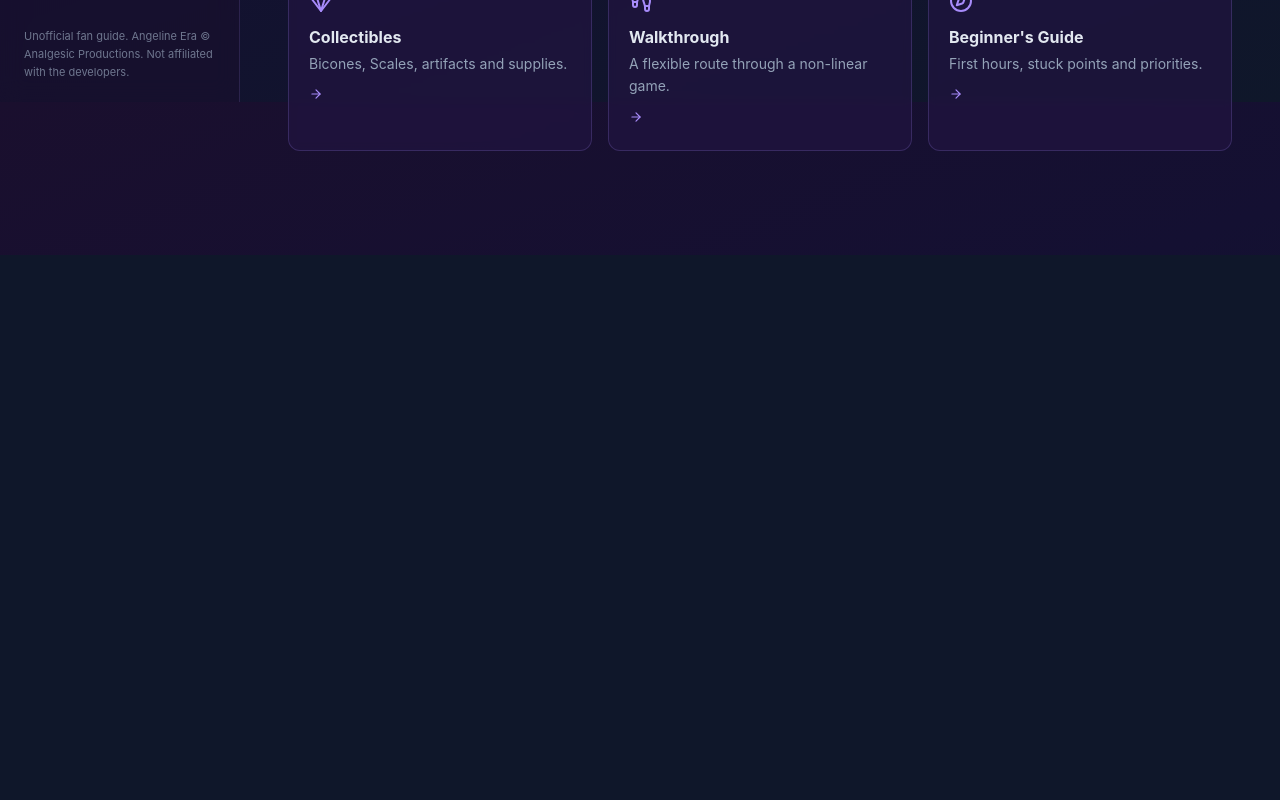
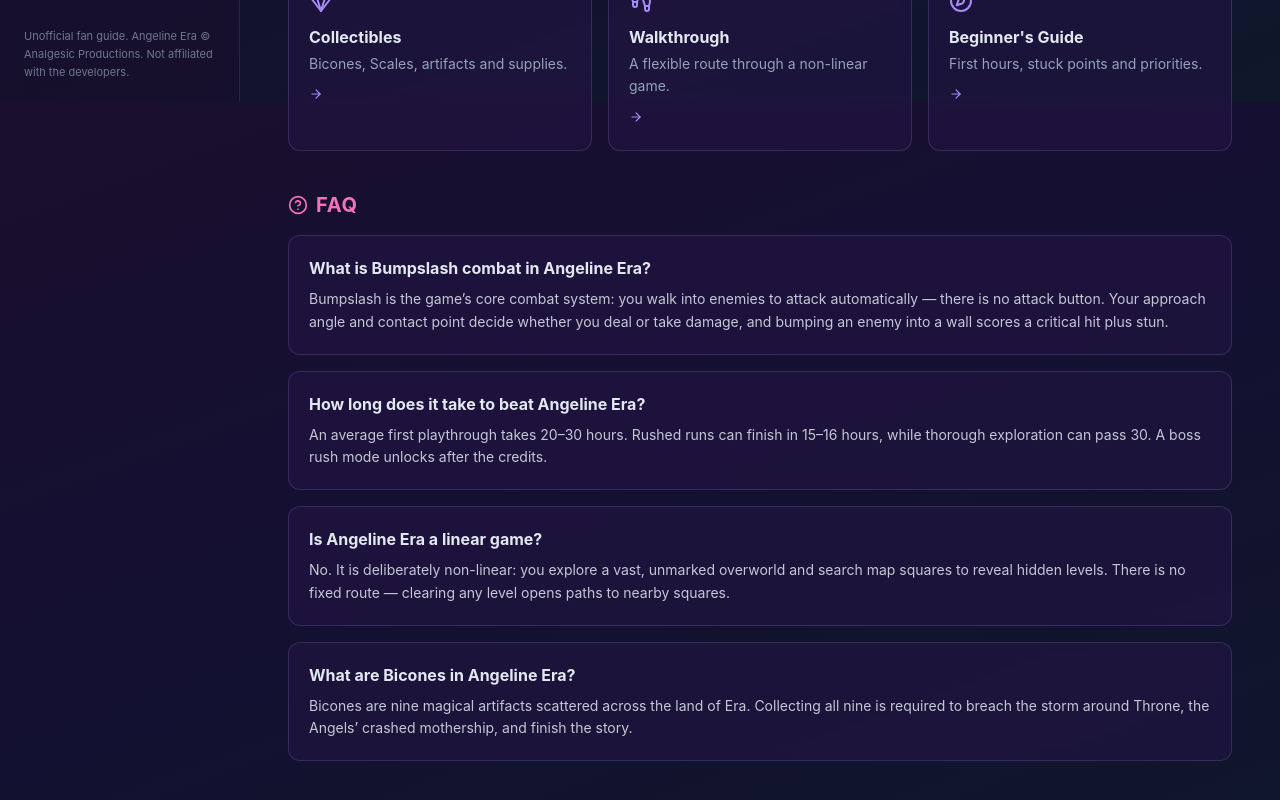
Before and after one commit to fromradio/angeline-era-guide, a React (Vite) app: page / in a window 1280 px wide. Shown: the part 698-1498 px from the top of the page. Before the commit the page ends 953 px from the top, so only its background shows below. Built offline with nearby package versions, Linux system fonts and the light colour scheme.

Commit message:
SEO: FAQPage/WebSite JSON-LD, long-tail question FAQ sections on Home/Bosses/Collectibles/Guide

```diff
--- /dev/null
+++ b/src/components/FaqSection.tsx
@@ -0,0 +1,47 @@
+import { HelpCircle } from 'lucide-react'
+import { useLanguage } from '@/i18n/LanguageContext'
+import type { Faq } from '@/data/gameData'
+import JsonLd from './JsonLd'
+
+/**
+ * Renders an FAQ section with question-style H3 headings (long-tail SEO)
+ * plus matching FAQPage structured data.
+ */
+export default function FaqSection({ faqs }: { faqs: Faq[] }) {
+  const { t, lang } = useLanguage()
+
+  const faqJsonLd = {
+    '@context': 'https://schema.org',
+    '@type': 'FAQPage',
+    mainEntity: faqs.map((f) => ({
+      '@type': 'Question',
+      name: lang === 'zh' ? f.q.zh : f.q.en,
+      acceptedAnswer: {
+        '@type': 'Answer',
+        text: lang === 'zh' ? f.a.zh : f.a.en,
+      },
+    })),
+  }
+
+  return (
+    <section className="mt-10">
+      <JsonLd data={faqJsonLd} />
+      <h2 className="flex items-center gap-2 font-heading text-xl font-bold tracking-dream text-dream-pink">
+        <HelpCircle className="h-5 w-5" aria-hidden />
+        {t.common.faq}
+      </h2>
+      <div className="mt-4 space-y-4">
+        {faqs.map((faq, i) => (
+          <article key={i} className="glow-card scanline p-5">
+            <h3 className="font-heading text-base font-bold text-dream-text">
+              {lang === 'zh' ? faq.q.zh : faq.q.en}
+            </h3>
+            <p className="mt-2 text-sm leading-relaxed text-dream-text/85">
+              {lang === 'zh' ? faq.a.zh : faq.a.en}
+            </p>
+          </article>
+        ))}
+      </div>
+    </section>
+  )
+}
--- /dev/null
+++ b/src/components/JsonLd.tsx
@@ -0,0 +1,9 @@
+/** Injects a JSON-LD structured-data script tag (Google reads JS-rendered JSON-LD). */
+export default function JsonLd({ data }: { data: object }) {
+  return (
+    <script
+      type="application/ld+json"
+      dangerouslySetInnerHTML={{ __html: JSON.stringify(data) }}
+    />
+  )
+}
--- a/src/data/gameData.ts
+++ b/src/data/gameData.ts
@@ -756,3 +756,106 @@ export const abilityPriority: GuideTip[] = [
     },
   },
 ]
+
+
+/* ------------------------------------------------------------------ */
+/* FAQ data — question-style long-tail entries, mirrored in JSON-LD   */
+/* ------------------------------------------------------------------ */
+
+export interface Faq {
+  q: Bilingual
+  a: Bilingual
+}
+
+export const homeFaqs: Faq[] = [
+  {
+    q: { en: 'What is Bumpslash combat in Angeline Era?', zh: '《Angeline Era》的碰撞斩是什么？' },
+    a: {
+      en: 'Bumpslash is the game’s core combat system: you walk into enemies to attack automatically — there is no attack button. Your approach angle and contact point decide whether you deal or take damage, and bumping an enemy into a wall scores a critical hit plus stun.',
+      zh: '碰撞斩是游戏的核心战斗系统：走向敌人即可自动攻击——没有攻击键。你的接近角度与接触点决定了是你伤敌还是敌伤你；把敌人撞向墙壁还能造成暴击并眩晕。',
+    },
+  },
+  {
+    q: { en: 'How long does it take to beat Angeline Era?', zh: '《Angeline Era》通关要多久？' },
+    a: {
+      en: 'An average first playthrough takes 20–30 hours. Rushed runs can finish in 15–16 hours, while thorough exploration can pass 30. A boss rush mode unlocks after the credits.',
+      zh: '首次通关平均 20–30 小时。速通约 15–16 小时，充分探索可超过 30 小时。通关后还会解锁 Boss 连战模式。',
+    },
+  },
+  {
+    q: { en: 'Is Angeline Era a linear game?', zh: '《Angeline Era》是线性游戏吗？' },
+    a: {
+      en: 'No. It is deliberately non-linear: you explore a vast, unmarked overworld and search map squares to reveal hidden levels. There is no fixed route — clearing any level opens paths to nearby squares.',
+      zh: '不是。本作刻意采用非线性设计：你在一张广袤无标记的大世界地图上搜索格子来发现隐藏关卡。没有固定路线——通关任意关卡都会打通邻近格子的道路。',
+    },
+  },
+  {
+    q: { en: 'What are Bicones in Angeline Era?', zh: '《Angeline Era》里的双锥是什么？' },
+    a: {
+      en: 'Bicones are nine magical artifacts scattered across the land of Era. Collecting all nine is required to breach the storm around Throne, the Angels’ crashed mothership, and finish the story.',
+      zh: '双锥是散布在纪元国各地的九枚魔法秘宝。集齐九枚才能突破天使坠毁母舰王座号周围的风暴，走完整个故事。',
+    },
+  },
+]
+
+export const bossFaqs: Faq[] = [
+  {
+    q: { en: 'How do I beat the Gun-wielding Fae boss?', zh: '持枪妖精 Boss 怎么打？' },
+    a: {
+      en: 'His arena works like Pong: a paddle bounces bombs between you and him. Dodge his gunfire, clear his minions, and bump the paddle so the bombs explode on his side of the arena.',
+      zh: '他的场地像一场弹球游戏：球拍在你和他之间反弹炸弹。躲开枪击、清理小怪，并撞击球拍让炸弹在他那一侧爆炸。',
+    },
+  },
+  {
+    q: { en: 'How do I beat swarm bosses in Angeline Era?', zh: '群战型 Boss 怎么打？' },
+    a: {
+      en: 'Control the crowd before committing to the boss: kite minions through landmines, clear packs with grenades, and double-jump over the densest bullet patterns.',
+      zh: '先控场再输出 Boss：用地雷放风筝清小怪，用手雷炸成群敌人，并用二段跳越过最密集的弹幕。',
+    },
+  },
+  {
+    q: { en: 'What is the best way to damage duel bosses?', zh: '对决型 Boss 怎么输出最有效？' },
+    a: {
+      en: 'Circle instead of charging, strike from off-angles, and bump the boss into walls — a wall-bump critical hit plus stun is your biggest damage window.',
+      zh: '绕圈而不是直冲，从斜向切入攻击，并把 Boss 撞向墙壁——撞墙暴击加眩晕是你最大的输出窗口。',
+    },
+  },
+  {
+    q: { en: 'How do I unlock boss rush mode in Angeline Era?', zh: '《Angeline Era》的 Boss 连战模式怎么解锁？' },
+    a: {
+      en: 'Boss rush mode unlocks after you finish the main story — collect the nine Bicones, breach the storm and complete the game.',
+      zh: '通关主线后解锁：集齐九枚双锥、突破风暴并完成游戏即可。',
+    },
+  },
+]
+
+export const collectibleFaqs: Faq[] = [
+  {
+    q: { en: 'Where do I find all nine Bicones?', zh: '九枚双锥都在哪里找？' },
+    a: {
+      en: 'Bicones are hidden in levels across the overworld. Search unmarked map squares to reveal levels, then clear them — the game never marks their locations for you.',
+      zh: '双锥藏在大世界各处的关卡里。搜索无标记的地图格子来发现关卡并通关——游戏不会替你做标记。',
+    },
+  },
+  {
+    q: { en: 'How do I level up in Angeline Era?', zh: '《Angeline Era》怎么升级？' },
+    a: {
+      en: 'Every level you clear awards a Scale, and Scales level Tets up. Returns diminish after level 11, so grinding cannot carry you — artifacts and technique matter more.',
+      zh: '每通关一个关卡都会获得一枚鳞片，鳞片用于提升特茨的等级。11 级后收益递减，刷级无法碾压游戏——秘宝与技巧更重要。',
+    },
+  },
+  {
+    q: { en: 'How do I heal in Angeline Era?', zh: '《Angeline Era》怎么回血？' },
+    a: {
+      en: 'Save points do not heal. Buy food in town shops and eat it between fights — but food expires into compost if you hoard it. On lower difficulties enemies also drop healing orbs.',
+      zh: '存档点不回血。在城镇商店购买食物并在战斗间隙使用——但囤积不用会变质成堆肥。较低难度下敌人也会掉落治疗光球。',
+    },
+  },
+  {
+    q: { en: 'Where are the hidden artifacts in Angeline Era?', zh: '《Angeline Era》的隐藏秘宝在哪里？' },
+    a: {
+      en: 'Artifacts like the block-summoning device and the water bubble are tucked away in dungeon side paths and behind hazard gauntlets. Explore off the main route and revisit old areas with new tools.',
+      zh: '方块召唤装置、渡水气泡等秘宝藏在迷宫支线和机关试炼之后。多走主线之外的岔路，并在获得新工具后重访旧区域。',
+    },
+  },
+]
--- a/src/i18n/translations.ts
+++ b/src/i18n/translations.ts
@@ -31,6 +31,7 @@ export const translations = {
       communitySource: '[Source: Steam Community Discussion]',
       unverified: '[Unverified - community report]',
       exploring: 'Exploring…',
+      faq: 'FAQ',
       backToTop: 'Back to top',
       footer:
         'Unofficial fan guide. Angeline Era © Analgesic Productions. Not affiliated with the developers.',
@@ -132,6 +133,7 @@ export const translations = {
       communitySource: '[来源：Steam 社区讨论]',
       unverified: '[未经验证——社区传闻]',
       exploring: '探索中…',
+      faq: '常见问题',
       backToTop: '回到顶部',
       footer: '非官方玩家攻略。《Angeline Era》版权归 Analgesic Productions 所有，本站与开发商无关联。',
       menu: '菜单',
--- a/src/pages/Bosses.tsx
+++ b/src/pages/Bosses.tsx
@@ -1,11 +1,12 @@
 import { MapPin, Target, ShieldAlert, Swords, Sparkles } from 'lucide-react'
 import { useLanguage } from '@/i18n/LanguageContext'
 import { usePageTitle } from '@/hooks/usePageTitle'
-import { bosses } from '@/data/gameData'
+import { bosses, bossFaqs } from '@/data/gameData'
 import SectionHeader from '@/components/SectionHeader'
 import Screenshot from '@/components/Screenshot'
 import BilingualText, { DualName } from '@/components/BilingualText'
 import InferredNote from '@/components/InferredNote'
+import FaqSection from '@/components/FaqSection'
 
 export default function BossesPage() {
   const { t, lang } = useLanguage()
@@ -84,6 +85,8 @@ export default function BossesPage() {
         ))}
       </div>
 
+      <FaqSection faqs={bossFaqs} />
+
       <InferredNote />
     </div>
   )
--- a/src/pages/Collectibles.tsx
+++ b/src/pages/Collectibles.tsx
@@ -1,11 +1,12 @@
 import { MapPin, CheckCircle2, Tag } from 'lucide-react'
 import { useLanguage } from '@/i18n/LanguageContext'
 import { usePageTitle } from '@/hooks/usePageTitle'
-import { collectibles } from '@/data/gameData'
+import { collectibles, collectibleFaqs } from '@/data/gameData'
 import SectionHeader from '@/components/SectionHeader'
 import Screenshot from '@/components/Screenshot'
 import BilingualText, { DualName } from '@/components/BilingualText'
 import InferredNote from '@/components/InferredNote'
+import FaqSection from '@/components/FaqSection'
 
 export default function CollectiblesPage() {
   const { t, lang } = useLanguage()
@@ -58,6 +59,8 @@ export default function CollectiblesPage() {
         ))}
       </div>
 
+      <FaqSection faqs={collectibleFaqs} />
+
       <InferredNote />
     </div>
   )
--- a/src/pages/Home.tsx
+++ b/src/pages/Home.tsx
@@ -12,7 +12,9 @@ import {
 } from 'lucide-react'
 import { useLanguage } from '@/i18n/LanguageContext'
 import { usePageTitle } from '@/hooks/usePageTitle'
-import { HOME_BANNER } from '@/data/gameData'
+import { HOME_BANNER, homeFaqs } from '@/data/gameData'
+import FaqSection from '@/components/FaqSection'
+import JsonLd from '@/components/JsonLd'
 
 const QUICK_CARDS = [
   { to: '/world', icon: Map, key: 'world' },
@@ -27,8 +29,20 @@ export default function HomePage() {
   const { t } = useLanguage()
   usePageTitle('')
 
+  const siteJsonLd = {
+    '@context': 'https://schema.org',
+    '@type': 'WebSite',
+    name: 'Angeline Era Guide',
+    alternateName: 'Angeline Era 攻略站',
+    url: 'https://app-theta-one-56.vercel.app/',
+    inLanguage: ['en', 'zh-CN'],
+    description:
+      'Unofficial bilingual fan guide for Angeline Era — world, abilities, bosses, collectibles and walkthrough.',
+  }
+
   return (
     <div>
+      <JsonLd data={siteJsonLd} />
       {/* Banner */}
       <section className="glow-card relative mb-10 overflow-hidden">
         <div className="relative h-64 sm:h-80">
@@ -83,6 +97,8 @@ export default function HomePage() {
           ))}
         </div>
       </section>
+
+      <FaqSection faqs={homeFaqs} />
     </div>
   )
 }
```
Also changed, not shown: src/pages/Guide.tsx (+15 -0 lines).
